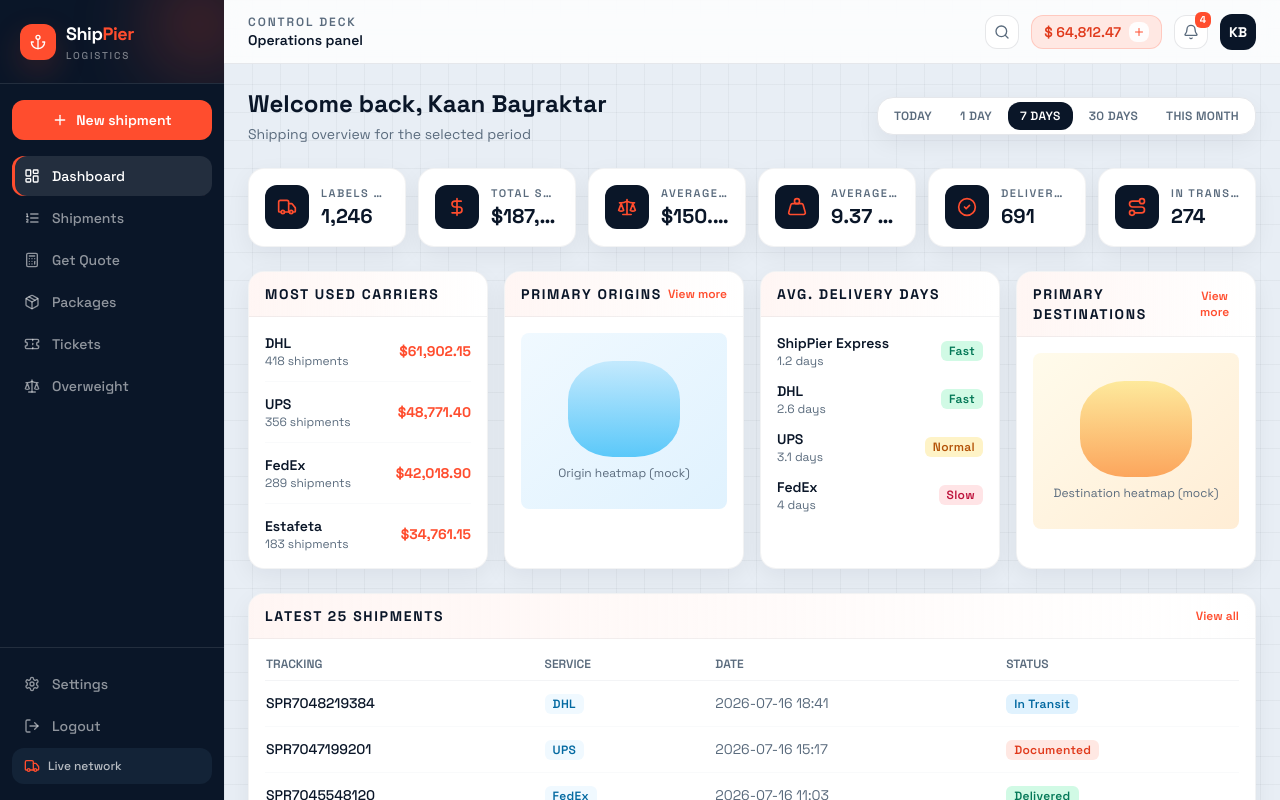
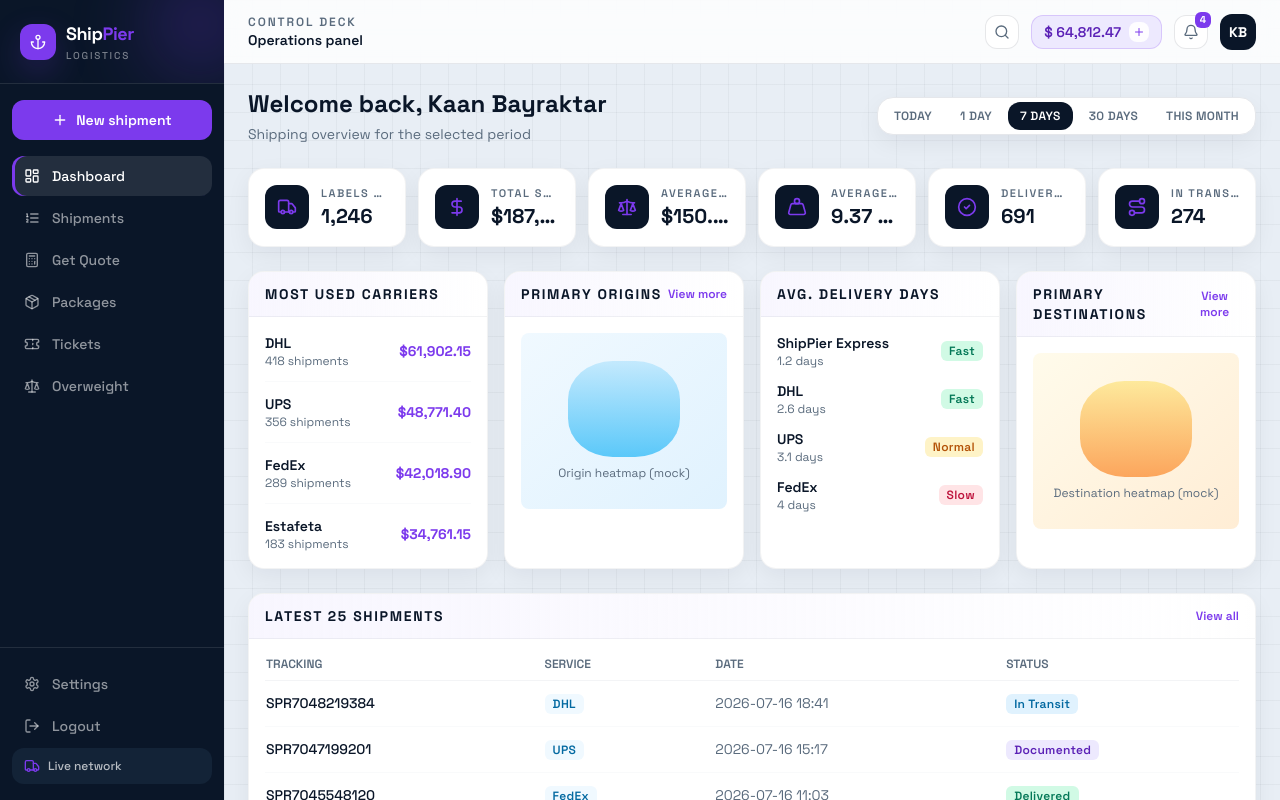
Before and after one commit to Keen59/Keen59.github.io, a React (Vite) app: page / in a window 1280 px wide. Shown: the top 800 px of the page. Built offline with nearby package versions, Linux system fonts and the light colour scheme.

Commit message:
Switch brand accent to purple and harden Pages cache headers.
Redeploy so browsers pick up fresh hashed assets with updated mock data.

Co-authored-by: Cursor <cursoragent@cursor.com>

```diff
--- a/index.html
+++ b/index.html
@@ -4,6 +4,11 @@
     <meta charset="UTF-8" />
     <link rel="icon" type="image/svg+xml" href="/vite.svg" />
     <meta name="viewport" content="width=device-width, initial-scale=1.0" />
+    <meta
+      http-equiv="Cache-Control"
+      content="no-cache, no-store, must-revalidate"
+    />
+    <meta http-equiv="Pragma" content="no-cache" />
     <title>ShipPier</title>
     <link rel="preconnect" href="https://fonts.googleapis.com" />
     <link rel="preconnect" href="https://fonts.gstatic.com" crossorigin />
--- a/src/components/layout/Sidebar.tsx
+++ b/src/components/layout/Sidebar.tsx
@@ -63,7 +63,7 @@ export function Sidebar() {
             className={({ isActive }) =>
               `flex items-center gap-3 rounded-xl px-3 py-2.5 text-sm font-medium transition ${
                 isActive
-                  ? 'bg-white/10 text-white shadow-[inset_3px_0_0_0_#FF4D2E]'
+                  ? 'bg-white/10 text-white shadow-[inset_3px_0_0_0_#7C3AED]'
                   : 'text-white/55 hover:bg-white/5 hover:text-white'
               }`
             }
--- a/tailwind.config.js
+++ b/tailwind.config.js
@@ -5,10 +5,10 @@ export default {
     extend: {
       colors: {
         brand: {
-          DEFAULT: '#FF4D2E',
-          dark: '#E03A1C',
-          light: '#FF7A63',
-          muted: '#FFE8E3',
+          DEFAULT: '#7C3AED',
+          dark: '#5B21B6',
+          light: '#A78BFA',
+          muted: '#EDE9FE',
         },
         harbor: {
           DEFAULT: '#0A1628',
@@ -35,7 +35,7 @@ export default {
       },
       boxShadow: {
         card: '0 8px 24px rgba(10, 22, 40, 0.06)',
-        lift: '0 12px 32px rgba(255, 77, 46, 0.18)',
+        lift: '0 12px 32px rgba(124, 58, 237, 0.22)',
       },
       backgroundImage: {
         'harbor-grid':
```
Also changed, not shown: public/vite.svg.
